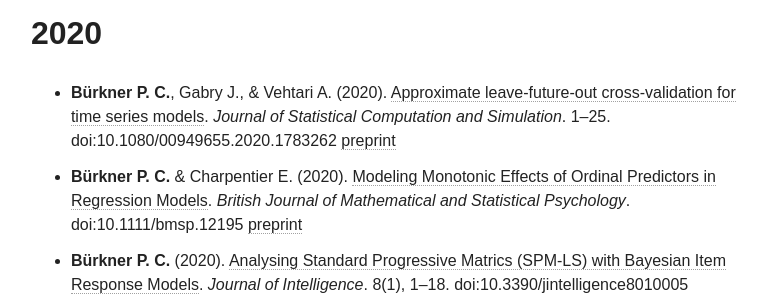
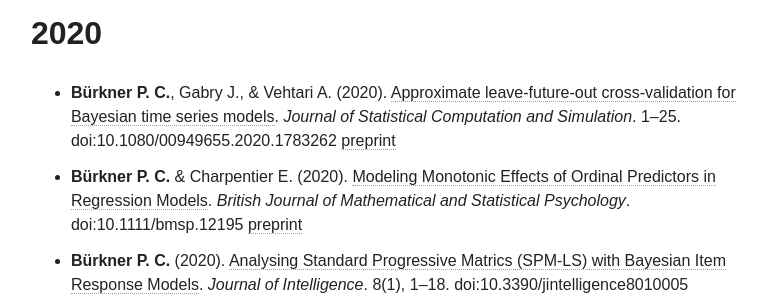
Before and after one commit to paul-buerkner/paul-buerkner.github.io, a Jekyll site: the page built from publications/index.md, in a window 1280 px wide and 900 px high, scrolled down 1486 px. Shown: the part 176-476 px from the top of the window, without its empty margins (255-1022 px from the left). Built offline with Jekyll 4.4.1, drawn with Linux system fonts in a browser that asks for light colours; nearby versions of some CDN libraries.

Commit message:
fix typo

```diff
--- a/publications/index.md
+++ b/publications/index.md
@@ -25,7 +25,7 @@
 
 ## 2020
 
-* **Bürkner P. C.**, Gabry J., & Vehtari A. (2020). [Approximate leave-future-out cross-validation for time series  models](https://doi.org/10.1080/00949655.2020.1783262). *Journal of Statistical Computation and Simulation*. 1--25. doi:10.1080/00949655.2020.1783262 [preprint](https://arxiv.org/abs/1902.06281)
+* **Bürkner P. C.**, Gabry J., & Vehtari A. (2020). [Approximate leave-future-out cross-validation for Bayesian time series  models](https://doi.org/10.1080/00949655.2020.1783262). *Journal of Statistical Computation and Simulation*. 1--25. doi:10.1080/00949655.2020.1783262 [preprint](https://arxiv.org/abs/1902.06281)
 * **Bürkner P. C.** & Charpentier E. (2020). [Modeling Monotonic Effects of Ordinal Predictors in Regression Models](https://doi.org/10.1111/bmsp.12195). *British Journal of Mathematical and Statistical Psychology*. doi:10.1111/bmsp.12195 [preprint](https://psyarxiv.com/9qkhj/)
 * **Bürkner P. C.** (2020). [Analysing Standard Progressive Matrics (SPM-LS) with Bayesian Item Response Models](https://www.mdpi.com/2079-3200/8/1/5). *Journal of Intelligence*. 8(1), 1--18. doi:10.3390/jintelligence8010005 [preprint](https://psyarxiv.com/gn5hk)
 * Vehtari A., Gelman A., Simpson D., Carpenter B., & **Bürkner P. C.** (2020). [Rank-normalization, folding, and localization: An improved Rhat for assessing convergence of MCMC](https://projecteuclid.org/euclid.ba/1593828229). *Bayesian Analysis*. 1--28. dpi:10.1214/20-BA1221 [preprint](https://arxiv.org/abs/1903.08008)
```
